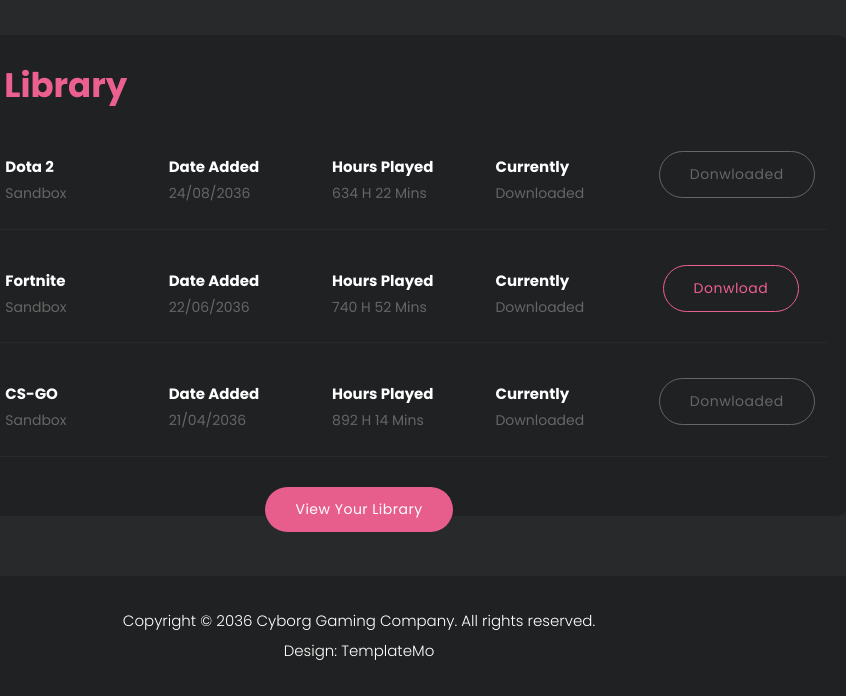
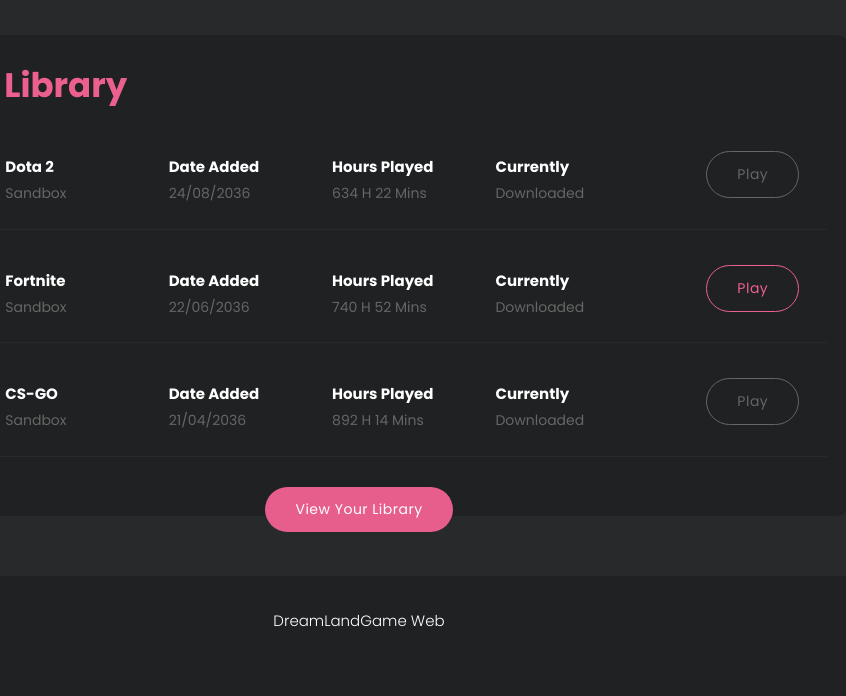
Before and after one commit to TamHuynhLamMinh/FinalProjectJSI, a plain HTML site: page index.html in a window 1280 px wide. Shown: the part 1075-1771 px from the top of the page, 281-1127 px from the left. After the commit the page ends 1741 px from the top, so only its background shows below. Drawn offline with nearby package versions, Linux system fonts and the light colour scheme.

Commit message:
Cai gi do

```diff
--- a/index.html
+++ b/index.html
@@ -8,7 +8,7 @@
 
     <link href="https://fonts.googleapis.com/css2?family=Poppins:wght@100;200;300;400;500;600;700;800;900&display=swap" rel="stylesheet">
 
-    <title>Cyborg - Awesome HTML5 Template</title>
+    <title>DreamLand - Main</title>
 
     <!-- Bootstrap core CSS -->
     <link href="vendor/bootstrap/css/bootstrap.min.css" rel="stylesheet">
@@ -168,7 +168,7 @@
                   <li><h4>Date Added</h4><span>24/08/2036</span></li>
                   <li><h4>Hours Played</h4><span>634 H 22 Mins</span></li>
                   <li><h4>Currently</h4><span>Downloaded</span></li>
-                  <li><div class="main-border-button border-no-active"><a href="#">Donwloaded</a></div></li>
+                  <li><div class="main-border-button border-no-active"><a href="#">Play</a></div></li>
                 </ul>
               </div>
               <div class="item" link="game1.html">
@@ -178,7 +178,7 @@
                   <li><h4>Date Added</h4><span>22/06/2036</span></li>
                   <li><h4>Hours Played</h4><span>740 H 52 Mins</span></li>
                   <li><h4>Currently</h4><span>Downloaded</span></li>
-                  <li><div class="main-border-button"><a href="#">Donwload</a></div></li>
+                  <li><div class="main-border-button"><a href="#">Play</a></div></li>
                 </ul>
               </div>
               <div class="item last-item" link="game1.html">
@@ -188,7 +188,7 @@
                   <li><h4>Date Added</h4><span>21/04/2036</span></li>
                   <li><h4>Hours Played</h4><span>892 H 14 Mins</span></li>
                   <li><h4>Currently</h4><span>Downloaded</span></li>
-                  <li><div class="main-border-button border-no-active"><a href="#">Donwloaded</a></div></li>
+                  <li><div class="main-border-button border-no-active"><a href="#">Play</a></div></li>
                 </ul>
               </div>
             </div>
@@ -208,9 +208,7 @@
     <div class="container">
       <div class="row">
         <div class="col-lg-12">
-          <p>Copyright © 2036 <a href="#">Cyborg Gaming</a> Company. All rights reserved.
-
-          <br>Design: <a href="https://templatemo.com" target="_blank" title="free CSS templates">TemplateMo</a></p>
+          <p>DreamLand<a href="index.html">Game Web</a>
         </div>
       </div>
     </div>
```
